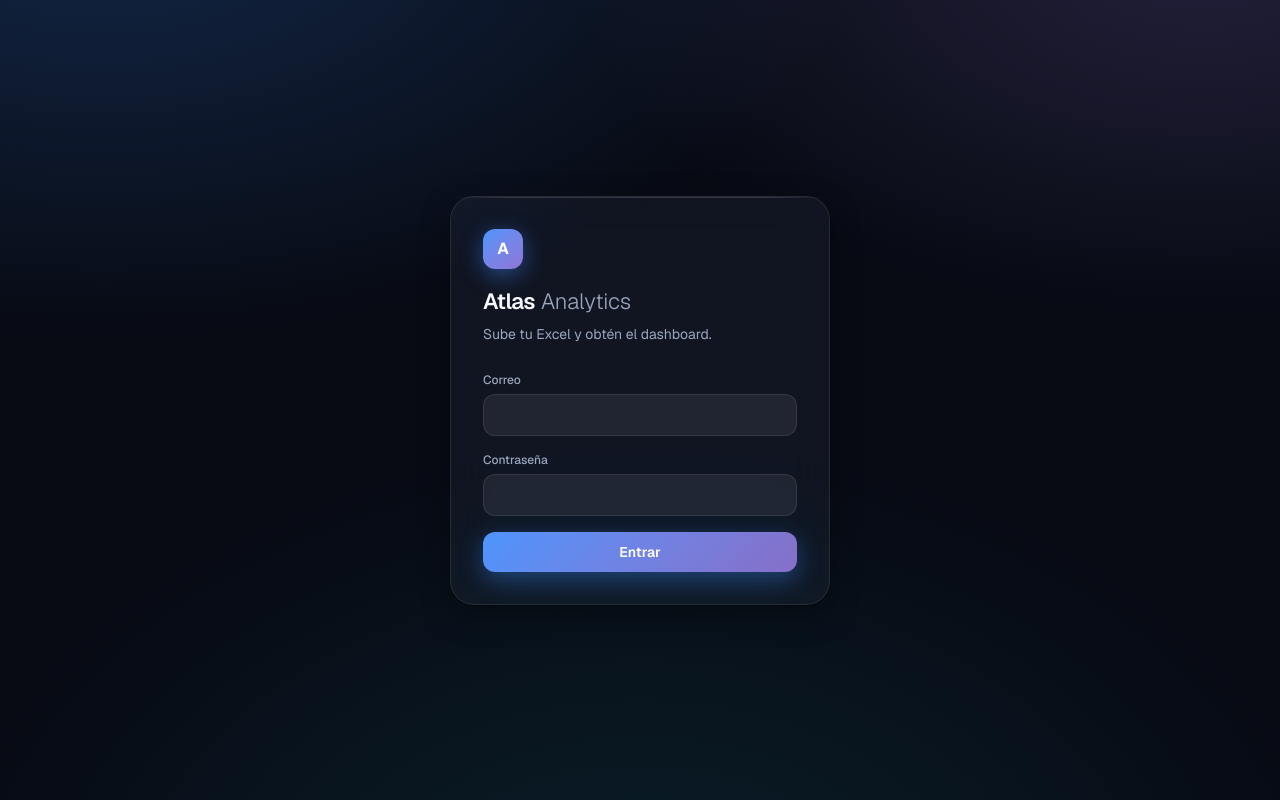
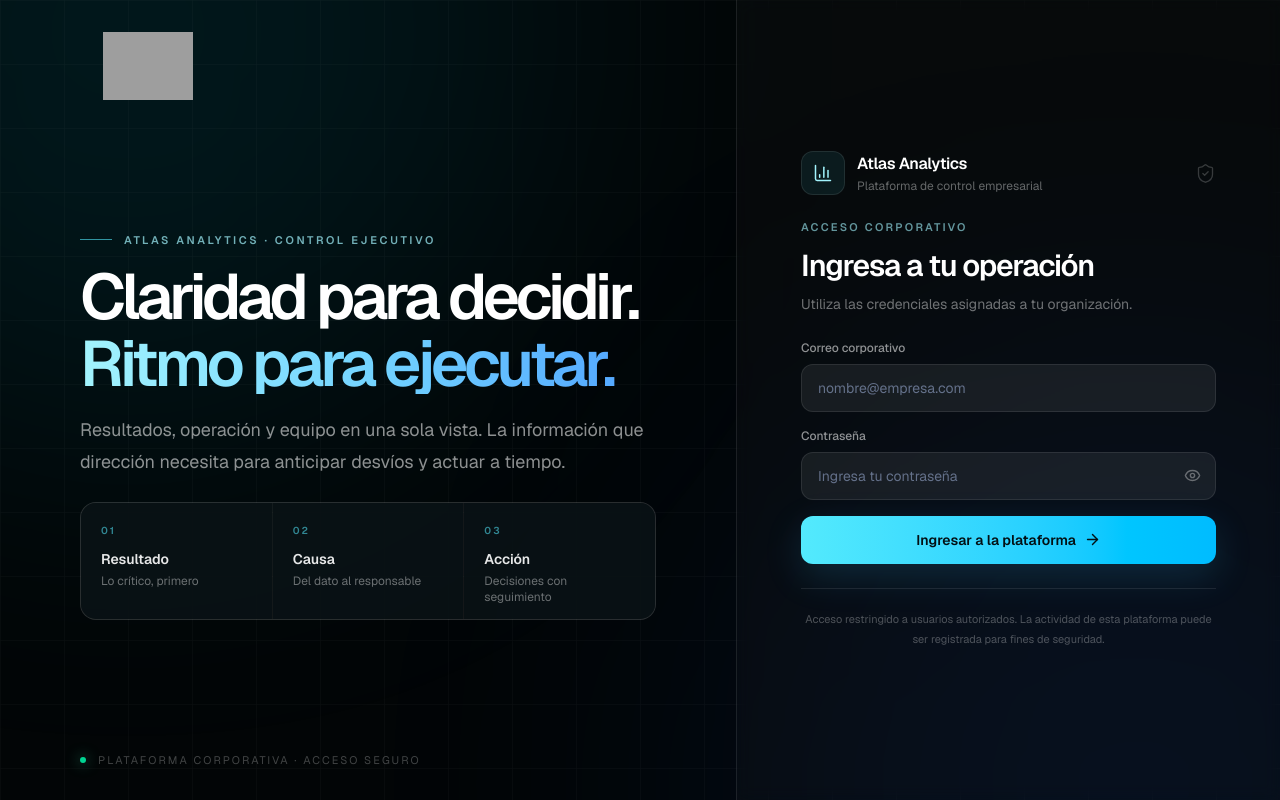
Before and after one commit to atlashh2fc-dev/atlasanalitycs, a Next.js app: page /login in a window 1280 px wide. Built offline with nearby package versions, Linux system fonts and the light colour scheme; grey boxes are pictures that could not be loaded.

Commit message:
Renueva portada corporativa de acceso

```diff
--- a/app/login/page.tsx
+++ b/app/login/page.tsx
@@ -2,7 +2,10 @@
 
 import { useState } from "react";
 import { useRouter } from "next/navigation";
+import { ArrowRight, BarChart3, Eye, EyeOff, ShieldCheck } from "lucide-react";
 import { createClient, hayCredenciales } from "@/lib/supabase/client";
+
+const LOGO_ALTIUS = "https://www.altiusignite.com/o.svg";
 
 export default function Login() {
   const router = useRouter();
@@ -10,6 +13,7 @@ export default function Login() {
   const [clave, setClave] = useState("");
   const [error, setError] = useState<string | null>(null);
   const [cargando, setCargando] = useState(false);
+  const [mostrarClave, setMostrarClave] = useState(false);
 
   async function entrar(e: React.FormEvent) {
     e.preventDefault();
@@ -45,73 +49,144 @@ export default function Login() {
   }
 
   return (
-    <main className="flex min-h-screen items-center justify-center px-6 py-10">
-      <div className="vidrio w-full max-w-[380px] rounded-3xl p-8">
-        <div className="mb-7">
-          <span
-            className="mb-4 grid size-10 place-items-center rounded-xl text-base font-bold text-white"
-            style={{
-              background:
-                "linear-gradient(140deg, color-mix(in srgb, var(--tono-venta) 92%, white), color-mix(in srgb, var(--tono-cotizacion) 85%, black))",
-              boxShadow: "0 6px 22px color-mix(in srgb, var(--tono-venta) 45%, transparent)",
-            }}
+    <main className="relative min-h-screen overflow-hidden bg-[#020506] text-white selection:bg-cyan-300/25">
+      <div className="pointer-events-none absolute inset-0" aria-hidden="true">
+        <div className="absolute -left-[18rem] top-[-24rem] size-[52rem] rounded-full bg-cyan-400/[0.09] blur-[140px]" />
+        <div className="absolute bottom-[-26rem] right-[-18rem] size-[54rem] rounded-full bg-blue-600/[0.08] blur-[150px]" />
+        <div className="absolute inset-0 opacity-[0.035] [background-image:linear-gradient(rgba(255,255,255,.65)_1px,transparent_1px),linear-gradient(90deg,rgba(255,255,255,.65)_1px,transparent_1px)] [background-size:64px_64px]" />
+      </div>
+
+      <div className="relative mx-auto grid min-h-screen w-full max-w-[1600px] lg:grid-cols-[minmax(0,1.15fr)_minmax(420px,.85fr)]">
+        <section className="flex min-h-[52vh] flex-col px-6 py-7 sm:px-10 sm:py-8 lg:min-h-screen lg:px-14 lg:py-6 xl:px-20 xl:py-8">
+          <a
+            href="https://www.altiusignite.com/"
+            target="_blank"
+            rel="noreferrer"
+            className="relative block h-[62px] w-[124px] overflow-hidden sm:h-[68px] sm:w-[136px]"
+            aria-label="Altius Ignite"
           >
-            A
+            <img
+              src={LOGO_ALTIUS}
+              alt="Altius"
+              className="absolute inset-0 size-full object-contain"
+            />
+          </a>
+
+          <div className="my-auto max-w-[760px] py-12 lg:py-7">
+            <div className="mb-5 flex items-center gap-3 text-[11px] font-semibold uppercase tracking-[0.24em] text-cyan-200/70">
+              <span className="h-px w-8 bg-cyan-300/60" />
+              Atlas Analytics · Control ejecutivo
+            </div>
+
+            <h1 className="max-w-[720px] text-[clamp(3rem,5vw,5.6rem)] font-semibold leading-[0.92] tracking-[-0.065em]">
+              Claridad para decidir.
+              <span className="mt-2 block bg-gradient-to-r from-cyan-200 via-sky-300 to-blue-400 bg-clip-text text-transparent">
+                Ritmo para ejecutar.
               </span>
-          <div className="flex items-baseline gap-1.5">
-            <span className="text-[22px] font-semibold tracking-tight">Atlas</span>
-            <span className="text-[22px] font-light text-[var(--text-secondary)]">
-              Analytics
+            </h1>
+
+            <p className="mt-5 max-w-[600px] text-base leading-7 text-white/55 sm:text-lg sm:leading-8">
+              Resultados, operación y equipo en una sola vista. La información
+              que dirección necesita para anticipar desvíos y actuar a tiempo.
+            </p>
+
+            <div className="mt-6 hidden max-w-[650px] gap-px overflow-hidden rounded-2xl border border-white/[0.08] bg-white/[0.08] sm:grid sm:grid-cols-3">
+              {[
+                ["01", "Resultado", "Lo crítico, primero"],
+                ["02", "Causa", "Del dato al responsable"],
+                ["03", "Acción", "Decisiones con seguimiento"],
+              ].map(([numero, titulo, detalle]) => (
+                <div key={numero} className="bg-[#071013]/90 px-5 py-3.5">
+                  <span className="text-[10px] font-semibold tracking-[0.2em] text-cyan-300/55">
+                    {numero}
                   </span>
+                  <p className="mt-2 text-sm font-semibold text-white/90">{titulo}</p>
+                  <p className="mt-1 text-xs text-white/40">{detalle}</p>
                 </div>
-          <p className="mt-1.5 text-sm text-[var(--text-secondary)]">
-            Sube tu Excel y obtén el dashboard.
+              ))}
+            </div>
+          </div>
+
+          <div className="hidden items-center gap-3 text-[11px] uppercase tracking-[0.18em] text-white/25 sm:flex">
+            <span className="size-1.5 rounded-full bg-emerald-400 shadow-[0_0_14px_rgba(52,211,153,.8)]" />
+            Plataforma corporativa · Acceso seguro
+          </div>
+        </section>
+
+        <section className="relative flex items-center justify-center border-t border-white/[0.08] bg-white/[0.025] px-6 py-10 backdrop-blur-sm lg:min-h-screen lg:border-l lg:border-t-0 lg:px-10 lg:py-8 xl:px-16">
+          <div className="w-full max-w-[430px]">
+            <div className="mb-6 flex items-center justify-between">
+              <div className="flex items-center gap-3">
+                <span className="grid size-11 place-items-center rounded-xl border border-cyan-300/20 bg-cyan-300/[0.08] text-cyan-200">
+                  <BarChart3 size={20} strokeWidth={1.8} />
+                </span>
+                <div>
+                  <p className="text-base font-semibold tracking-[-0.02em]">Atlas Analytics</p>
+                  <p className="mt-0.5 text-xs text-white/38">Plataforma de control empresarial</p>
+                </div>
+              </div>
+              <ShieldCheck className="text-white/20" size={21} strokeWidth={1.5} />
+            </div>
+
+            <div className="mb-6">
+              <p className="text-[11px] font-semibold uppercase tracking-[0.2em] text-cyan-200/60">
+                Acceso corporativo
+              </p>
+              <h2 className="mt-3 text-3xl font-semibold tracking-[-0.04em]">
+                Ingresa a tu operación
+              </h2>
+              <p className="mt-2 text-sm leading-6 text-white/42">
+                Utiliza las credenciales asignadas a tu organización.
               </p>
             </div>
 
             <form onSubmit={entrar} className="space-y-4">
               <div>
-            <label
-              htmlFor="email"
-              className="mb-1.5 block text-xs font-medium text-[var(--text-secondary)]"
-            >
-              Correo
+                <label htmlFor="email" className="mb-2 block text-xs font-medium text-white/55">
+                  Correo corporativo
                 </label>
                 <input
                   id="email"
                   type="email"
+                  autoComplete="email"
                   required
                   value={email}
                   onChange={(e) => setEmail(e.target.value)}
-              className="w-full rounded-xl border border-[var(--vidrio-borde)] bg-[var(--vidrio-alto)] px-3.5 py-2.5 text-sm outline-none transition-colors focus:border-[var(--series-1)]"
+                  placeholder="nombre@empresa.com"
+                  className="h-12 w-full rounded-xl border border-white/[0.1] bg-white/[0.055] px-4 text-sm text-white outline-none transition placeholder:text-white/20 hover:border-white/[0.16] focus:border-cyan-300/45 focus:bg-white/[0.075] focus:ring-4 focus:ring-cyan-300/[0.06]"
                 />
               </div>
 
               <div>
-            <label
-              htmlFor="clave"
-              className="mb-1.5 block text-xs font-medium text-[var(--text-secondary)]"
-            >
+                <label htmlFor="clave" className="mb-2 block text-xs font-medium text-white/55">
                   Contraseña
                 </label>
+                <div className="relative">
                   <input
                     id="clave"
-              type="password"
+                    type={mostrarClave ? "text" : "password"}
+                    autoComplete="current-password"
                     required
                     value={clave}
                     onChange={(e) => setClave(e.target.value)}
-              className="w-full rounded-xl border border-[var(--vidrio-borde)] bg-[var(--vidrio-alto)] px-3.5 py-2.5 text-sm outline-none transition-colors focus:border-[var(--series-1)]"
+                    placeholder="Ingresa tu contraseña"
+                    className="h-12 w-full rounded-xl border border-white/[0.1] bg-white/[0.055] px-4 pr-12 text-sm text-white outline-none transition placeholder:text-white/20 hover:border-white/[0.16] focus:border-cyan-300/45 focus:bg-white/[0.075] focus:ring-4 focus:ring-cyan-300/[0.06]"
                   />
+                  <button
+                    type="button"
+                    onClick={() => setMostrarClave((actual) => !actual)}
+                    className="absolute right-1 top-1 grid size-10 place-items-center rounded-lg text-white/35 transition hover:bg-white/[0.06] hover:text-white/70"
+                    aria-label={mostrarClave ? "Ocultar contraseña" : "Mostrar contraseña"}
+                  >
+                    {mostrarClave ? <EyeOff size={17} /> : <Eye size={17} />}
+                  </button>
+                </div>
               </div>
 
               {error ? (
                 <p
                   role="alert"
-              className="rounded-xl px-3 py-2 text-xs"
-              style={{
-                color: "var(--critical)",
-                background: "color-mix(in srgb, var(--critical) 10%, transparent)",
-              }}
+                  className="rounded-xl border border-red-400/15 bg-red-400/[0.08] px-3.5 py-3 text-xs leading-5 text-red-200"
                 >
                   {error}
                 </p>
@@ -120,16 +195,21 @@ export default function Login() {
               <button
                 type="submit"
                 disabled={cargando}
-            className="w-full rounded-xl px-3 py-2.5 text-sm font-semibold text-white transition-transform active:scale-[0.99] disabled:opacity-60"
-            style={{
-              background:
-                "linear-gradient(135deg, color-mix(in srgb, var(--tono-venta) 92%, white), color-mix(in srgb, var(--tono-cotizacion) 80%, black))",
-              boxShadow: "0 8px 24px color-mix(in srgb, var(--tono-venta) 38%, transparent)",
-            }}
+                className="group flex h-12 w-full items-center justify-center gap-2 rounded-xl bg-gradient-to-r from-cyan-300 to-sky-400 px-4 text-sm font-semibold text-[#031014] shadow-[0_12px_38px_rgba(56,189,248,.16)] transition hover:brightness-110 active:scale-[0.99] disabled:cursor-wait disabled:opacity-60"
               >
-            {cargando ? "Entrando…" : "Entrar"}
+                {cargando ? "Validando acceso…" : "Ingresar a la plataforma"}
+                {!cargando ? (
+                  <ArrowRight size={17} className="transition-transform group-hover:translate-x-0.5" />
+                ) : null}
               </button>
             </form>
+
+            <p className="mt-6 border-t border-white/[0.08] pt-5 text-center text-[11px] leading-5 text-white/28">
+              Acceso restringido a usuarios autorizados. La actividad de esta
+              plataforma puede ser registrada para fines de seguridad.
+            </p>
+          </div>
+        </section>
       </div>
     </main>
   );
```
Lines whose indentation alone changed are shown as unchanged.
